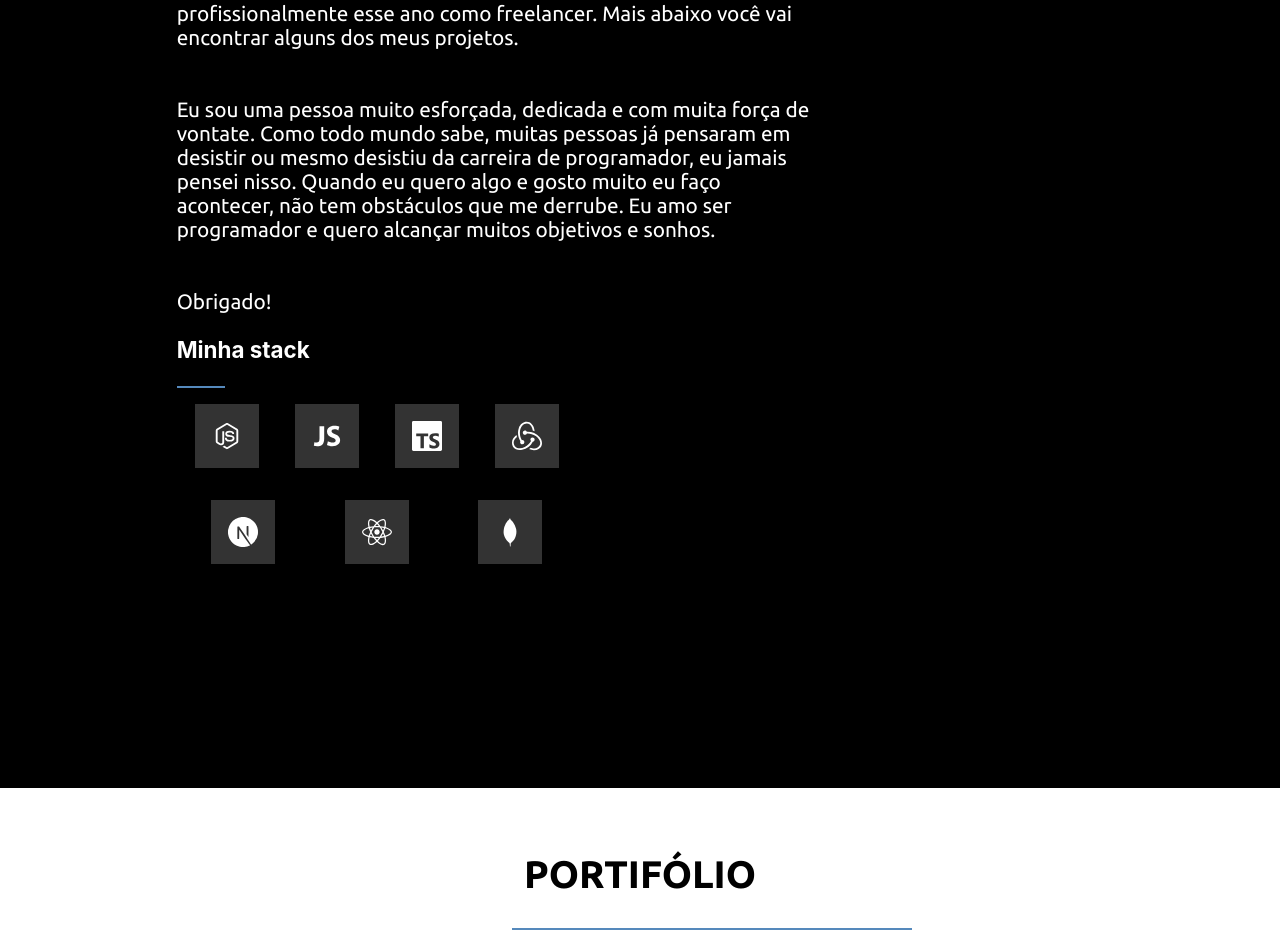
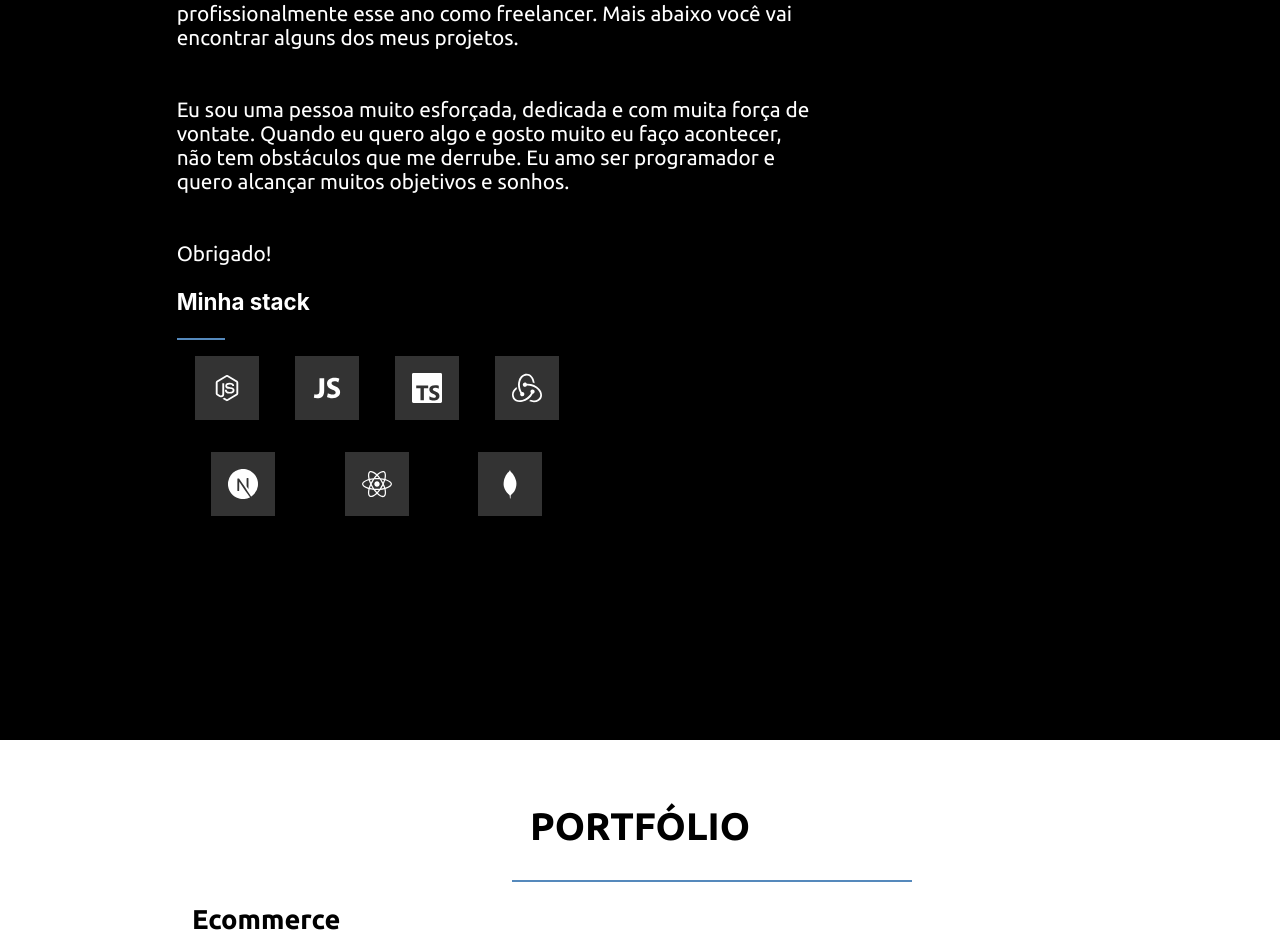
Before and after one commit to wallace2001/site_portifolio, a Next.js app: page / in a window 1280 px wide. Shown: the part 1629-2561 px from the top of the page. Built offline with nearby package versions, Linux system fonts and the light colour scheme.

Commit message:
feat: fix drawer

```diff
--- a/src/components/About/index.tsx
+++ b/src/components/About/index.tsx
@@ -50,7 +50,7 @@ export const About = () => {
                         Olá, me chamo Wallace de Paula Silva, tenho 19 anos e estou cursando ciência da computação na uniCEUB. Sou um desenvolvedor full stack faz um ano e meio e comecei a trabalhar profissionalmente esse ano como freelancer. Mais abaixo você vai encontrar alguns dos meus projetos.
                     </animated.p>
                     <animated.p style={{...propsDescrition}} className={styles.description}>
-                        Eu sou uma pessoa muito esforçada, dedicada e com muita força de vontate. Como todo mundo sabe, muitas pessoas já pensaram em desistir ou mesmo desistiu da carreira de programador, eu jamais pensei nisso. Quando eu quero algo e gosto muito eu faço acontecer, não tem obstáculos que me derrube. Eu amo ser programador e quero alcançar muitos objetivos e sonhos.
+                        Eu sou uma pessoa muito esforçada, dedicada e com muita força de vontate. Quando eu quero algo e gosto muito eu faço acontecer, não tem obstáculos que me derrube. Eu amo ser programador e quero alcançar muitos objetivos e sonhos.
                     </animated.p>
                     <animated.p style={{...propsDescrition}} className={styles.description}>
                         Obrigado!
--- a/src/components/Drawer/styles.module.scss
+++ b/src/components/Drawer/styles.module.scss
@@ -31,6 +31,7 @@
         font-size: 1.7rem;
         margin: 1rem 0;
         height: 3rem;
+        margin-right: 2rem;
         font-family: "Ubuntu", sans-serif;
         font-weight: normal;
         color: var(--white);
--- a/src/components/Portfolio/index.tsx
+++ b/src/components/Portfolio/index.tsx
@@ -22,7 +22,7 @@ export const Portfolio = () => {
 
     return (
         <div className={styles.container}>
-            <animated.h2 style={{...propsHeader}}>PORTIFÓLIO</animated.h2>
+            <animated.h2 style={{...propsHeader}}>PORTFÓLIO</animated.h2>
             <animated.div className={styles.line} style={{...propsHeader}} />
 
             <animated.div style={{...propsRest}} className={styles.product}>
```
